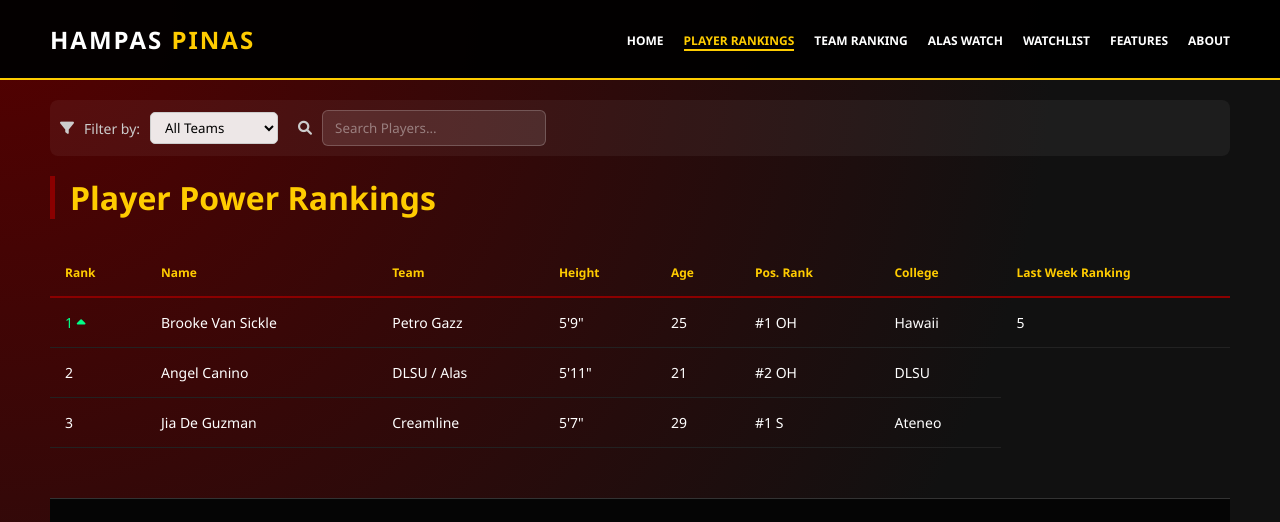
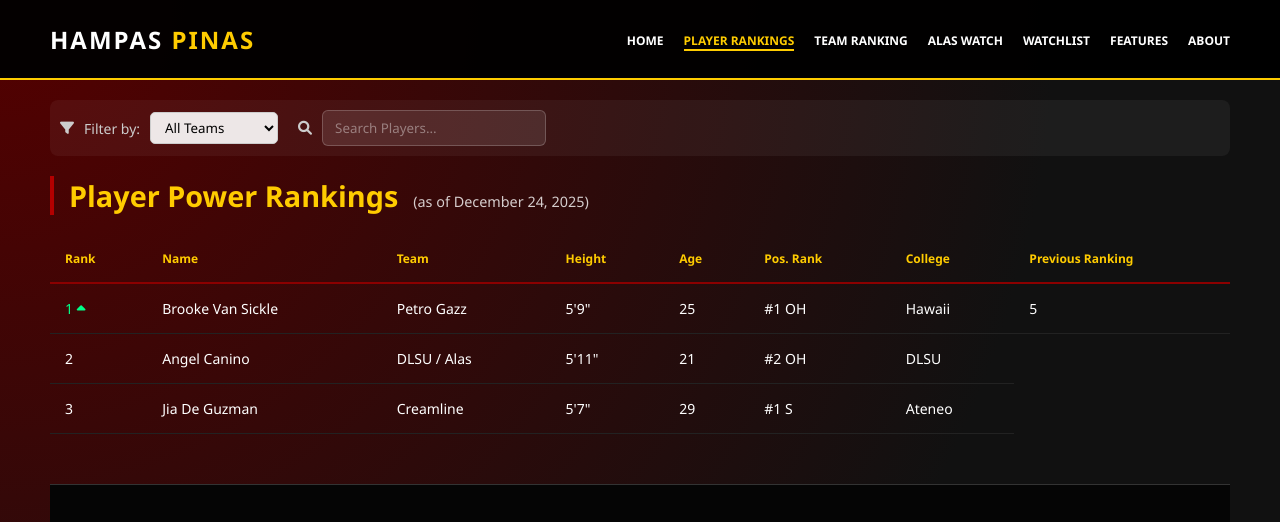
Before and after one commit to LncBnvj/Hampas-Pinas, a plain HTML site: page index.html in a window 1280 px wide. Both pictures are taken after a click on the label "PLAYER RANKINGS". Shown: the top 522 px of the page. Drawn offline with Linux system fonts and the light colour scheme.

Commit message:
Initial commit

```diff
--- a/index.html
+++ b/index.html
@@ -264,8 +264,11 @@
                         <input type="text" id="nameSearch" onkeyup="filterTable()" placeholder="Search Players...">
                     </div>
                 </div>
-                            <h2 class="section-title">Player Power Rankings</h2>
-                                <div class="table-wrapper">
+                                    <div class="ranking-header">
+                                        <h2>Player Power Rankings</h2>
+                                        <span class="ranking-date">(as of December 24, 2025)</span>
+                                    </div>
+                                    <div class="table-wrapper">
                                     <table class="data-table" id="playerTable">
                                     <thead>
                                         <tr>
@@ -276,7 +279,7 @@
                                             <th>Age</th>
                                             <th>Pos. Rank</th>
                                             <th>College</th>
-                                            <th>Last Week Ranking</th>
+                                            <th>Previous Ranking</th>
                                         </tr>
                                     </thead>
                                     <tbody>
@@ -331,7 +334,10 @@
                             </select>
                     </div>
                 </div>
-                <h2 class="section-title">Team Power Rankings</h2>
+                                    <div class="ranking-header">
+                                        <h2>Team Power Rankings</h2>
+                                        <span class="ranking-date">(as of December 24, 2025)</span>
+                                    </div>
 
                 <div class="table-wrapper">
                     <table class="data-table" id="teamRankingTable">
@@ -378,7 +384,7 @@
             </section>
 
             <section id="alas-view" class="window">
-                <h2 class="section-title">🇵🇭 Alas Pilipinas HQ</h2>
+                <h2 class="section-title">🇵🇭 Alas Pilipinas Roster | Sea Games Thailand 2025</h2>
                 <div class="alas-dashboard">
                             <div class="table-wrapper">
                                 <table class="data-table">
@@ -391,6 +397,7 @@
                                             <th>Height</th>
                                             <th>Age</th>
                                             <th>College</th>
+                                            <th>World Ranking</th>
                                         </tr>
                                     </thead>
                                     <tbody>
--- a/style.css
+++ b/style.css
@@ -294,6 +294,35 @@
     color: #888;
 }
 
+.ranking-header {
+    display: flex;
+    align-items: baseline; /* Keeps the text aligned at the bottom of the letters */
+    gap: 15px;            /* Adds space between the title and the date */
+    margin-bottom: 20px;
+    border-left: 4px solid #b30000; /* Maintains your red accent line */
+    padding-left: 15px;
+}
+
+.ranking-header h2 {
+    margin: 0;
+    color: #ffcc00;       /* Your gold/yellow color */
+    font-size: 1.8rem;
+}
+
+.ranking-date {
+    color: #ffffff;
+    font-size: 0.9rem;
+    opacity: 0.8;         /* Makes the date slightly more subtle than the title */
+}
+
+/* Ensure it fits on a phone screen */
+@media (max-width: 600px) {
+    .ranking-header {
+        flex-direction: column; /* Stacks them if the screen is too small */
+        gap: 5px;
+    }
+}
+
 .card-header-grid { display: flex; gap: 20px; align-items: center; margin-bottom: 20px; }
 #cardIcon { font-size: 50px; color: #ffcc00; }
 
```
